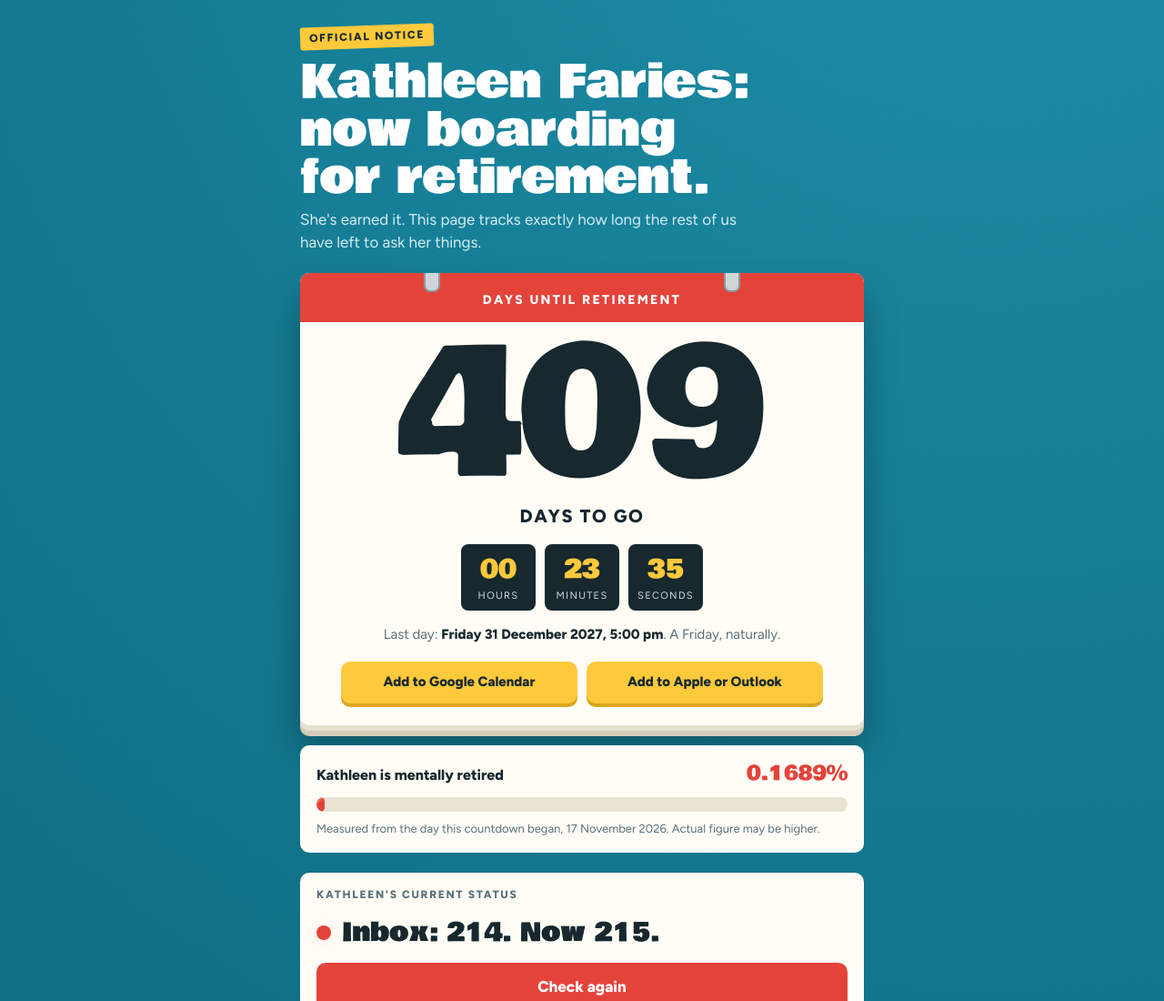
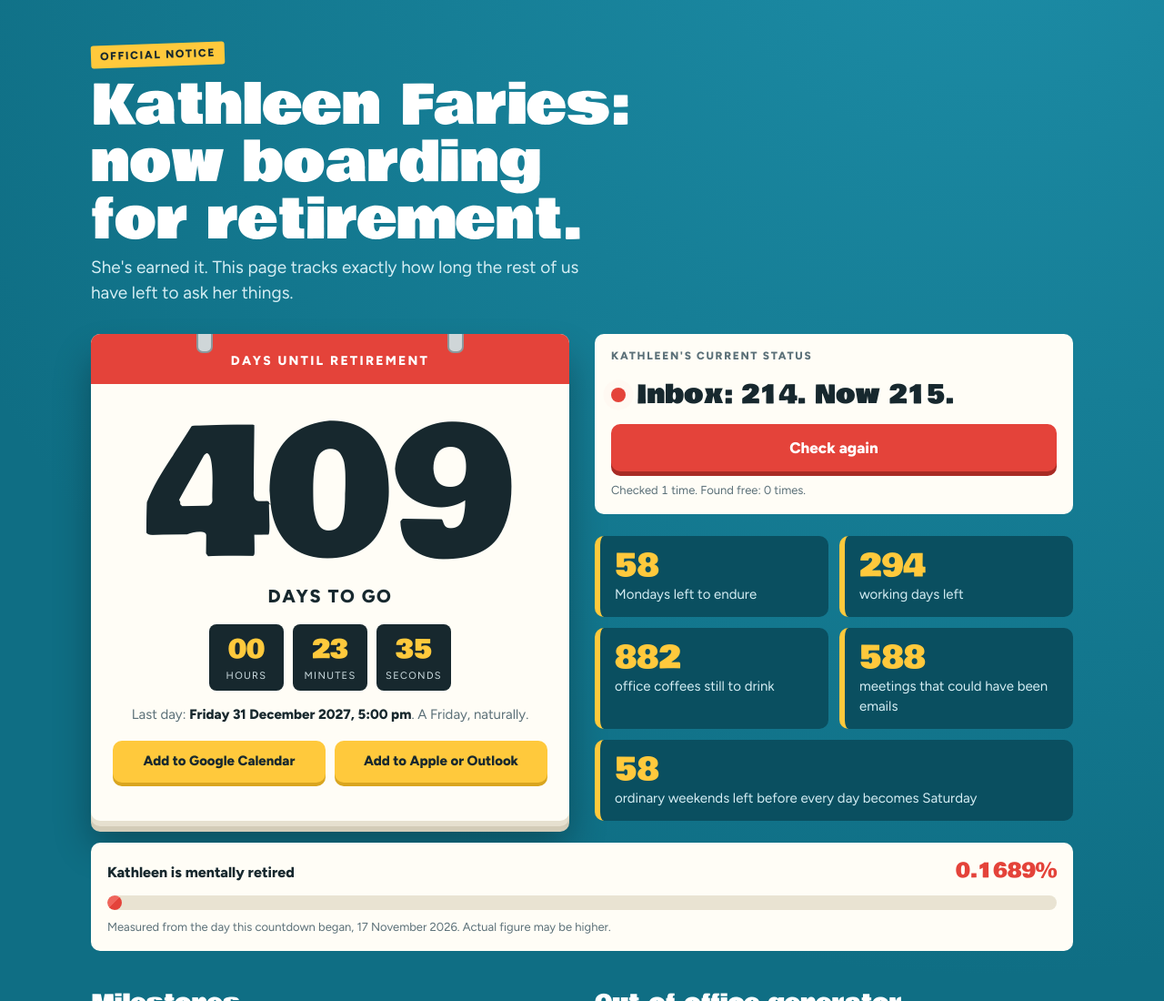
Before and after one commit to forgeframehq/kathleen-countdown, a plain HTML site: page index.html in a window 1280 px wide. Shown: the top 1100 px of the page at 91% size. Drawn offline with Linux system fonts and the light colour scheme.

Commit message:
Add two-column desktop layout
Co-Authored-By: Claude Fable 5.2 <noreply@anthropic.com>
Claude-Session: https://claude.ai/code/session_01Kh61o3YtErRjkJ2FA41M1o

```diff
--- a/index.html
+++ b/index.html
@@ -35,6 +35,8 @@
   }
   * { box-sizing: border-box; }
   html, body { margin: 0; }
+  html { background: var(--sea); }
+  body { min-height: 100vh; }
   body {
     background: var(--sea);
     background-image: radial-gradient(circle at 85% -10%, #1d8ea8 0, transparent 55%);
@@ -200,6 +202,44 @@
   footer { color: #bfe0e8; font-size: 13px; text-align: center; }
 
   #confetti { position: fixed; inset: 0; width: 100%; height: 100%; pointer-events: none; }
+
+  /* Desktop: two columns. Countdown pad on the left, status and stats beside it;
+     milestones on the left below, out-of-office generator on the right. */
+  @media (min-width: 900px) {
+    body { padding: 48px 32px 72px; }
+    main {
+      max-width: 1080px;
+      grid-template-columns: 1fr 1fr;
+      column-gap: 28px; row-gap: 24px;
+      grid-template-areas:
+        "memo   memo"
+        "pad    live"
+        "pad    stats"
+        "meter  meter"
+        "mtitle otitle"
+        "badges ooo"
+        "badges note"
+        "badges party"
+        "footer footer";
+    }
+    .memo { grid-area: memo; margin-bottom: 8px; }
+    .memo p { font-size: 19px; }
+    h1 { font-size: 60px; max-width: 16ch; }
+    .pad { grid-area: pad; display: flex; flex-direction: column; }
+    .pad-body { flex: 1; align-content: center; padding: 28px 24px 32px; }
+    .live { grid-area: live; }
+    .stats { grid-area: stats; }
+    .meter { grid-area: meter; }
+    main > h2:nth-of-type(1) { grid-area: mtitle; }
+    main > h2:nth-of-type(2) { grid-area: otitle; }
+    .section-title { margin-top: 16px; }
+    .badges { grid-area: badges; align-self: start; }
+    .ooo { grid-area: ooo; align-self: start; }
+    .note { grid-area: note; align-self: start; }
+    #party { grid-area: party; align-self: start; }
+    footer { grid-area: footer; margin-top: 12px; }
+    button:hover, .cal-links a:hover { filter: brightness(1.06); }
+  }
 
   @media (max-width: 400px) {
     .clock div { width: 68px; }
```
